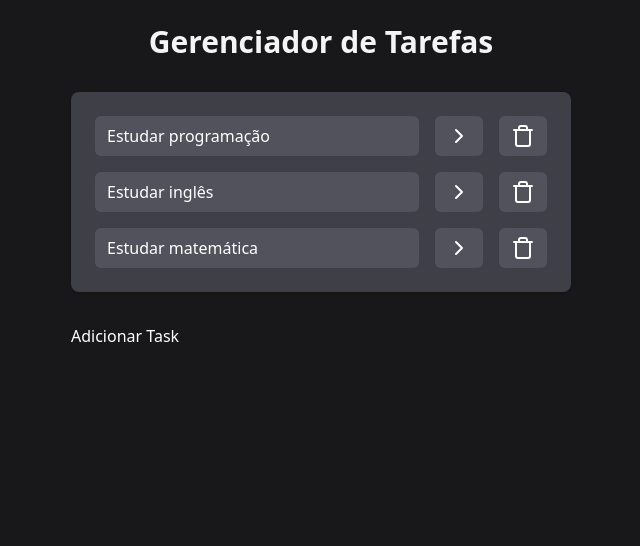
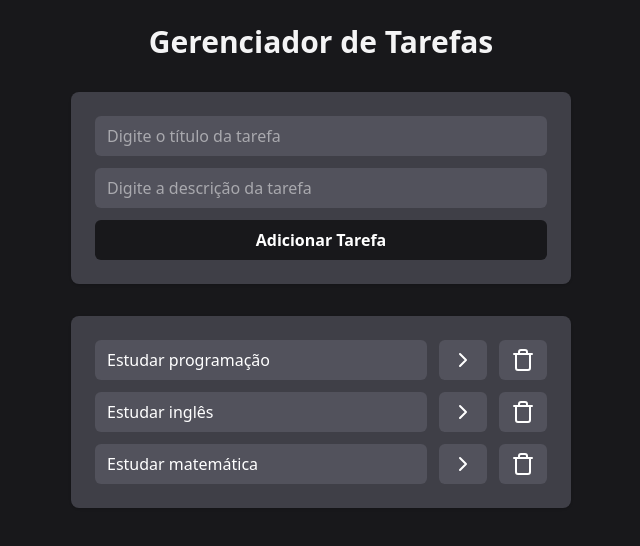
Before and after one commit to marcosprofile/gerenciador-de-tarefas, a React (Vite) app: page / in a window 1280 px wide. Shown: the top 546 px of the page, without its empty margins (319-959 px from the left). Built offline with nearby package versions, Linux system fonts and the light colour scheme.

Commit message:
feat: add new task

```diff
--- a/src/App.jsx
+++ b/src/App.jsx
@@ -43,16 +43,26 @@ function App() {
     setTasks(newTasks)
   }
 
+  function onAddTaskSubmit(title, description) {
+    const newTask = {
+      id: tasks.length + 1,
+      title,
+      description,
+      isCompleted: false
+    }
+    setTasks([...tasks, newTask])
+  }
+
   return (
-    <div className="w-screen h-screen flex justify-center p-6 bg-zinc-900 text-white">
+    <div className="w-full min-h-screen flex justify-center p-6 bg-zinc-900 text-white">
       <div className="w-[500px] flex flex-col gap-8">
         <h1 className="text-3xl text-zinc-100 font-bold text-center">Gerenciador de Tarefas</h1>
+        <AddTask onAddTaskSubmit={onAddTaskSubmit} />
         <Tasks
           tasks={tasks}
           onTaskClick={onTaskClick}
           onDeleteTaskClick={onDeleteTaskClick}
         />
-        <AddTask />
       </div>
     </div>
   )
--- a/src/components/AddTask.jsx
+++ b/src/components/AddTask.jsx
@@ -1,5 +1,34 @@
-export default function AddTask() {
+import { useState } from "react"
+
+export default function AddTask({ onAddTaskSubmit }) {
+  const [title, setTitle] = useState('')
+  const [description, setDescription] = useState('')
+
   return (
-    <h1>Adicionar Task</h1>
+    <div className="flex flex-col gap-3 p-6 bg-zinc-700 rounded-lg shadow">
+      <input
+        type="text"
+        className="bg-zinc-600 py-2 px-3 rounded-md focus:outline-0"
+        placeholder="Digite o título da tarefa"
+        value={title}
+        onChange={(event) => setTitle(event.target.value)}
+      />
+      <input
+        type="text"
+        className="bg-zinc-600 py-2 px-3 rounded-md focus:outline-0" placeholder="Digite a descrição da tarefa"
+        value={description}
+        onChange={(event) => setDescription(event.target.value)}
+      />
+      <button
+        className="bg-zinc-900 py-2 px-3 rounded-md font-semibold cursor-pointer transition-all active:scale-[.97]"
+        onClick={() => {
+          onAddTaskSubmit(title, description)
+          setTitle('')
+          setDescription('')
+        }}
+      >
+        Adicionar Tarefa
+      </button>
+    </div>
   )
 }
--- a/src/components/Tasks.jsx
+++ b/src/components/Tasks.jsx
@@ -1,11 +1,10 @@
-import { Check } from 'lucide-react'
-import { ChevronRight, Trash } from 'lucide-react'
+import { ChevronRight, Trash, Check } from 'lucide-react'
 
 export default function Tasks({tasks, onTaskClick, onDeleteTaskClick}) {
   return (
-    <ul className="space-y-4 p-6 bg-zinc-700 rounded-lg shadow">
+    <ul className="space-y-3 p-6 bg-zinc-700 rounded-lg shadow">
       {tasks.map((task) => (
-        <li className="flex items-center gap-4" key={task.id}>
+        <li className="flex items-center gap-3" key={task.id}>
           <button
             onClick={() => onTaskClick(task.id)}
             className={`w-full flex items-center gap-2 bg-zinc-600 text-white py-2 px-3 rounded-md cursor-pointer ${task.isCompleted && "line-through"}`}>
@@ -15,7 +14,7 @@ export default function Tasks({tasks, onTaskClick, onDeleteTaskClick}) {
           <button className="whitespace-nowrap bg-zinc-600 text-white py-2 px-3 rounded-md cursor-pointer" >
             <ChevronRight />
           </button>
-          <button className="whitespace-nowrap bg-zinc-600 text-white py-2 px-3 rounded-md cursor-pointer" onClick={() => onDeleteTaskClick(task.id)}>
+          <button className="whitespace-nowrap bg-zinc-600 text-white py-2 px-3 rounded-md cursor-pointer" onClick={() => onDeleteTaskClick(task.id) }>
             <Trash />
           </button>
         </li>
```
